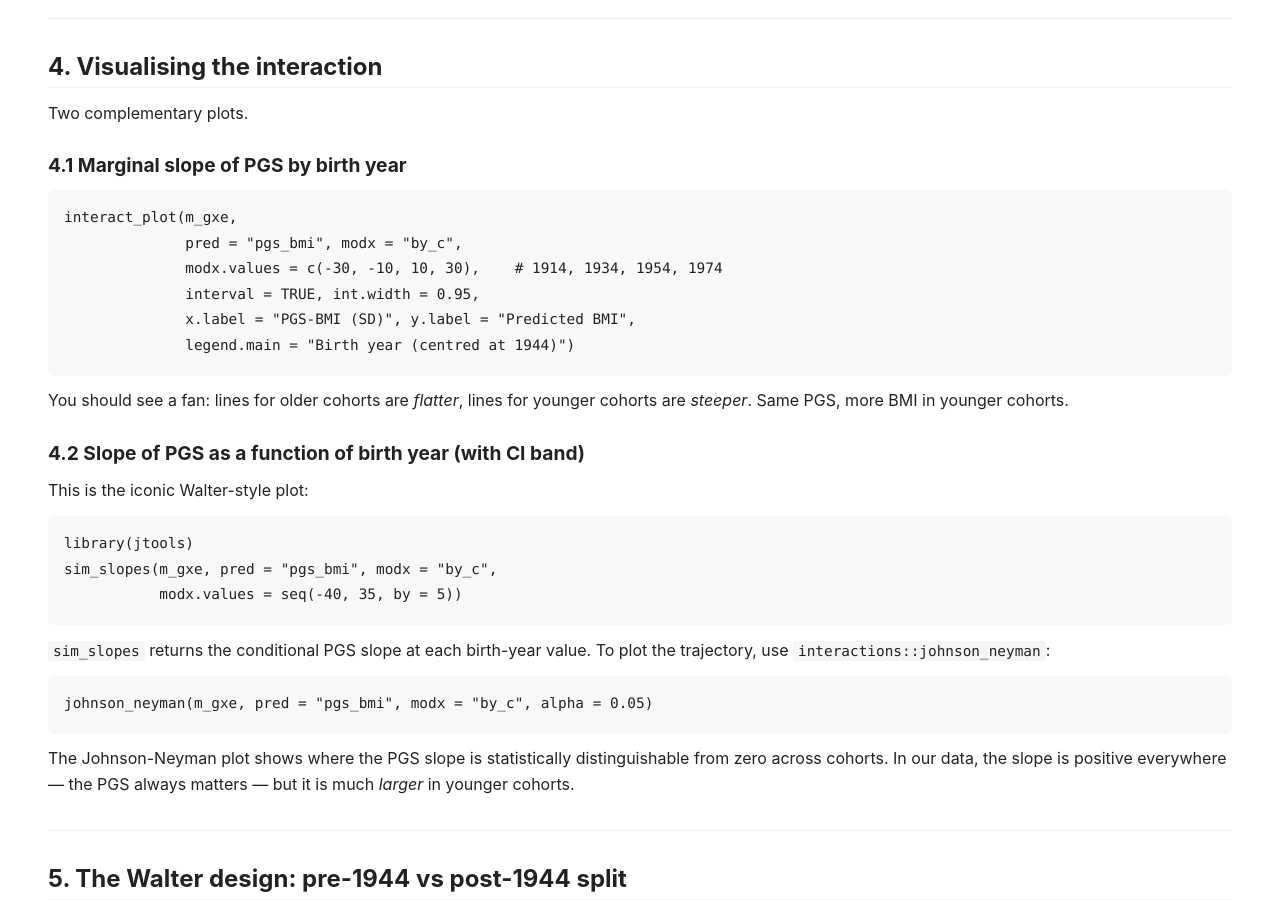
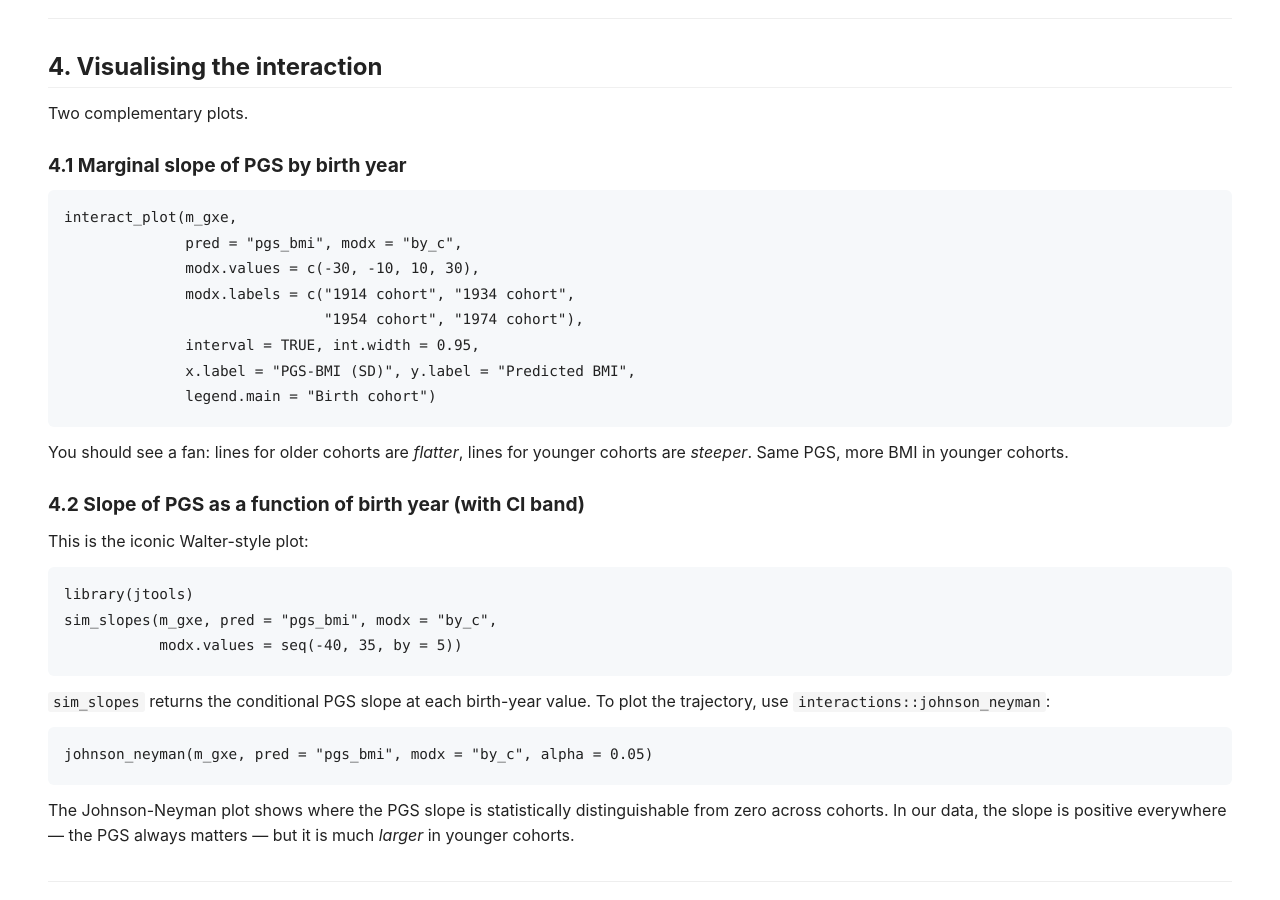
Before and after one commit to nicolabarban/sociogenomics_2025_2026, a Jekyll site: the page built from labs/week8/lab8_gxe.md, in a window 1280 px wide and 900 px high, scrolled down 5731 px. Built offline with Jekyll 4.4.1, drawn with Linux system fonts in a browser that asks for light colours; our own code applies the rules of GitHub Pages for plain Markdown files.

Commit message:
feat(week8): label cohorts by birth year in interact plots (1914/1934/1954/1974)

````diff
--- a/labs/week8/lab8_gxe.md
+++ b/labs/week8/lab8_gxe.md
@@ -224,10 +224,12 @@ Two complementary plots.
 ```r
 interact_plot(m_gxe,
               pred = "pgs_bmi", modx = "by_c",
-              modx.values = c(-30, -10, 10, 30),    # 1914, 1934, 1954, 1974
+              modx.values = c(-30, -10, 10, 30),
+              modx.labels = c("1914 cohort", "1934 cohort",
+                              "1954 cohort", "1974 cohort"),
               interval = TRUE, int.width = 0.95,
               x.label = "PGS-BMI (SD)", y.label = "Predicted BMI",
-              legend.main = "Birth year (centred at 1944)")
+              legend.main = "Birth cohort")
 ```
 
 You should see a fan: lines for older cohorts are *flatter*, lines for younger cohorts are *steeper*. Same PGS, more BMI in younger cohorts.
````
Also changed, not shown: 1 other file.
